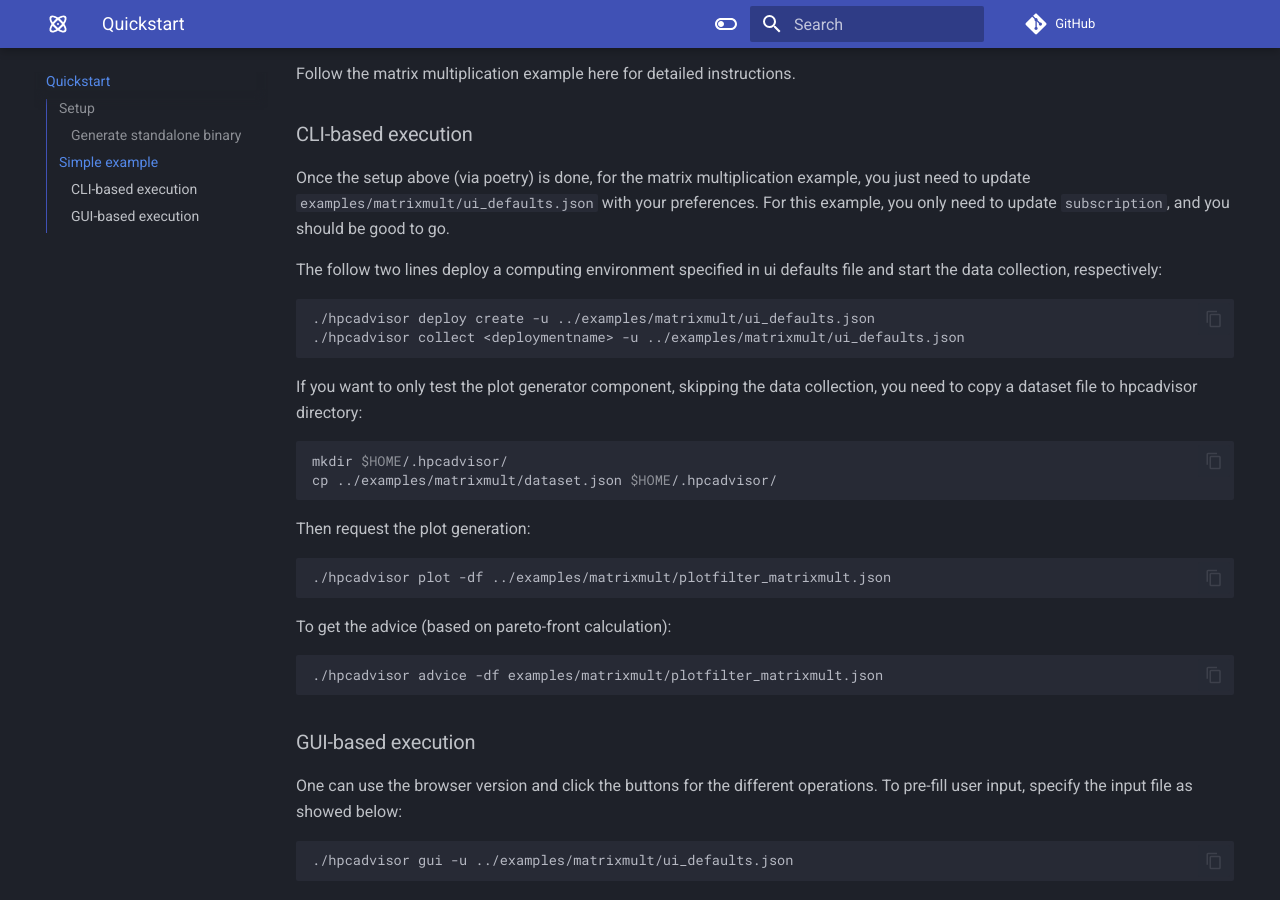
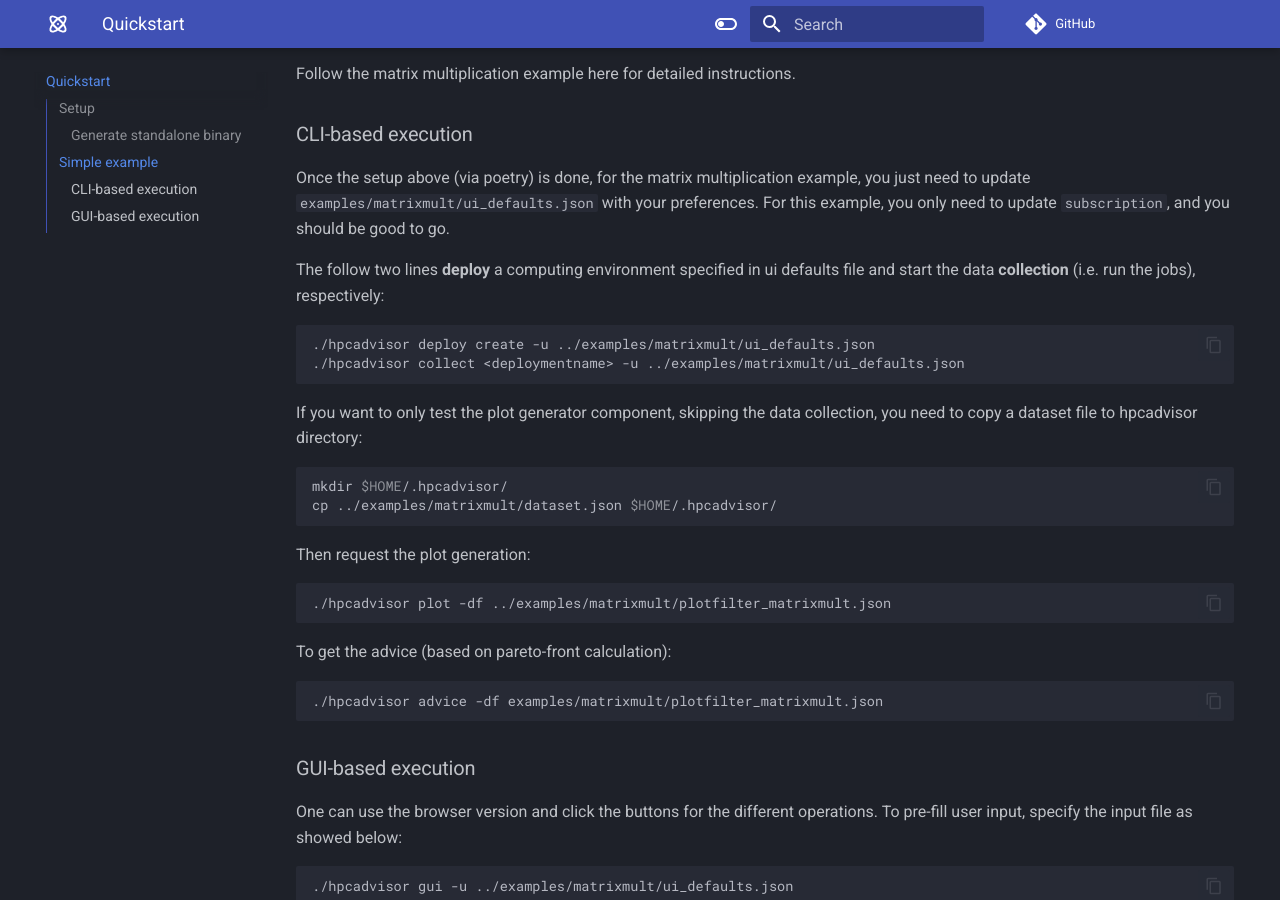
Before and after one commit to Azure/hpcadvisor, an MkDocs documentation site: the page built from docs/quickstart.md, in a window 1280 px wide and 900 px high, scrolled down 836 px. Built offline with MkDocs 1.6.1 and Material for MkDocs 9.7.7, drawn with Linux system fonts in a browser that asks for light colours; comment, search, counter and statistics services are not loaded.

Commit message:
update quickstart

````diff
--- a/docs/quickstart.md
+++ b/docs/quickstart.md
@@ -46,8 +46,8 @@ example, you just need to update `examples/matrixmult/ui_defaults.json` with
 your preferences. For this example, you only need to update `subscription`,
 and you should be good to go.
 
-The follow two lines deploy a computing environment specified in ui defaults
-file and start the data collection, respectively:
+The follow two lines **deploy** a computing environment specified in ui defaults
+file and start the data **collection** (i.e. run the jobs), respectively:
 
 ```bash
 ./hpcadvisor deploy create -u ../examples/matrixmult/ui_defaults.json
````
